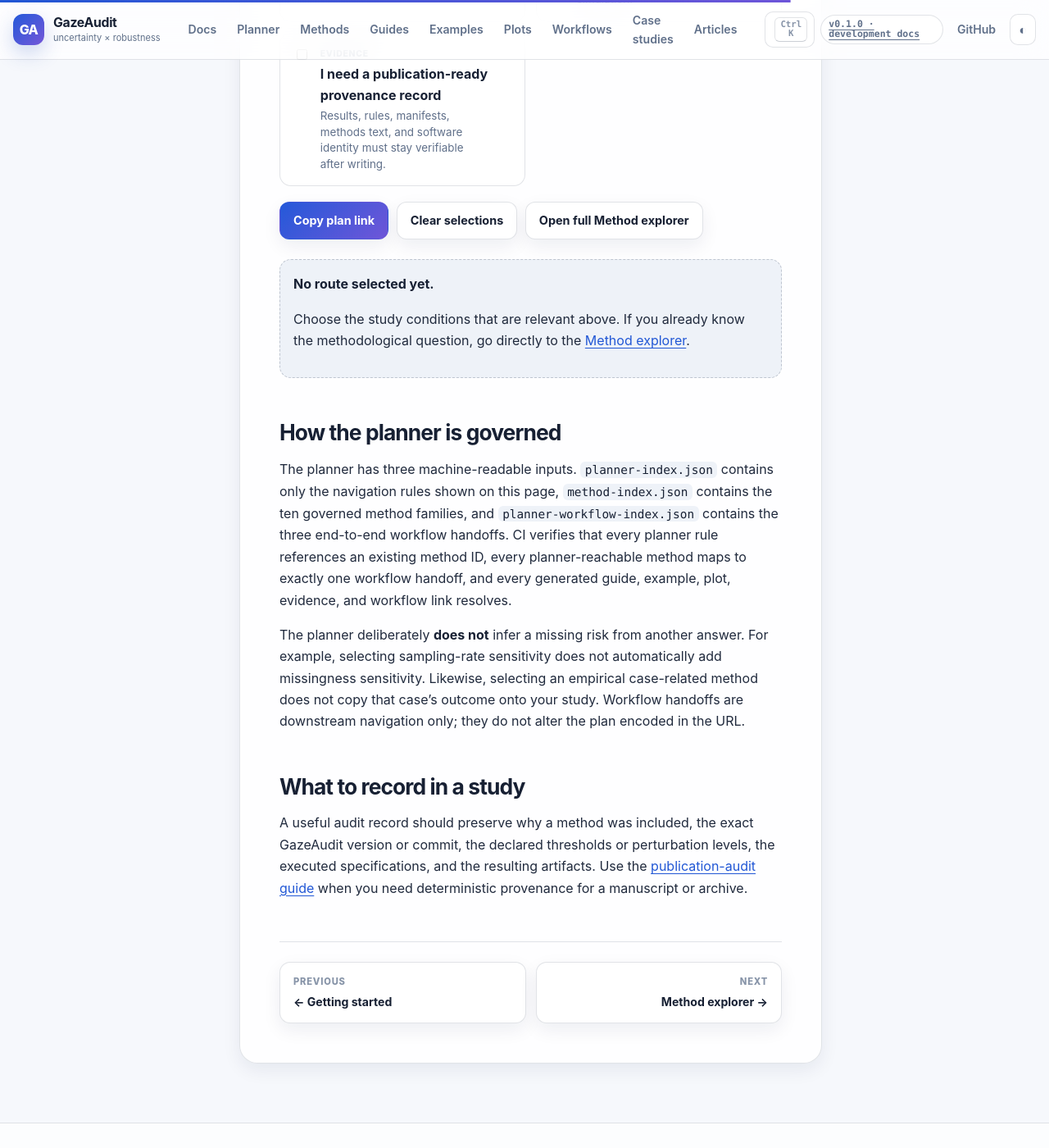
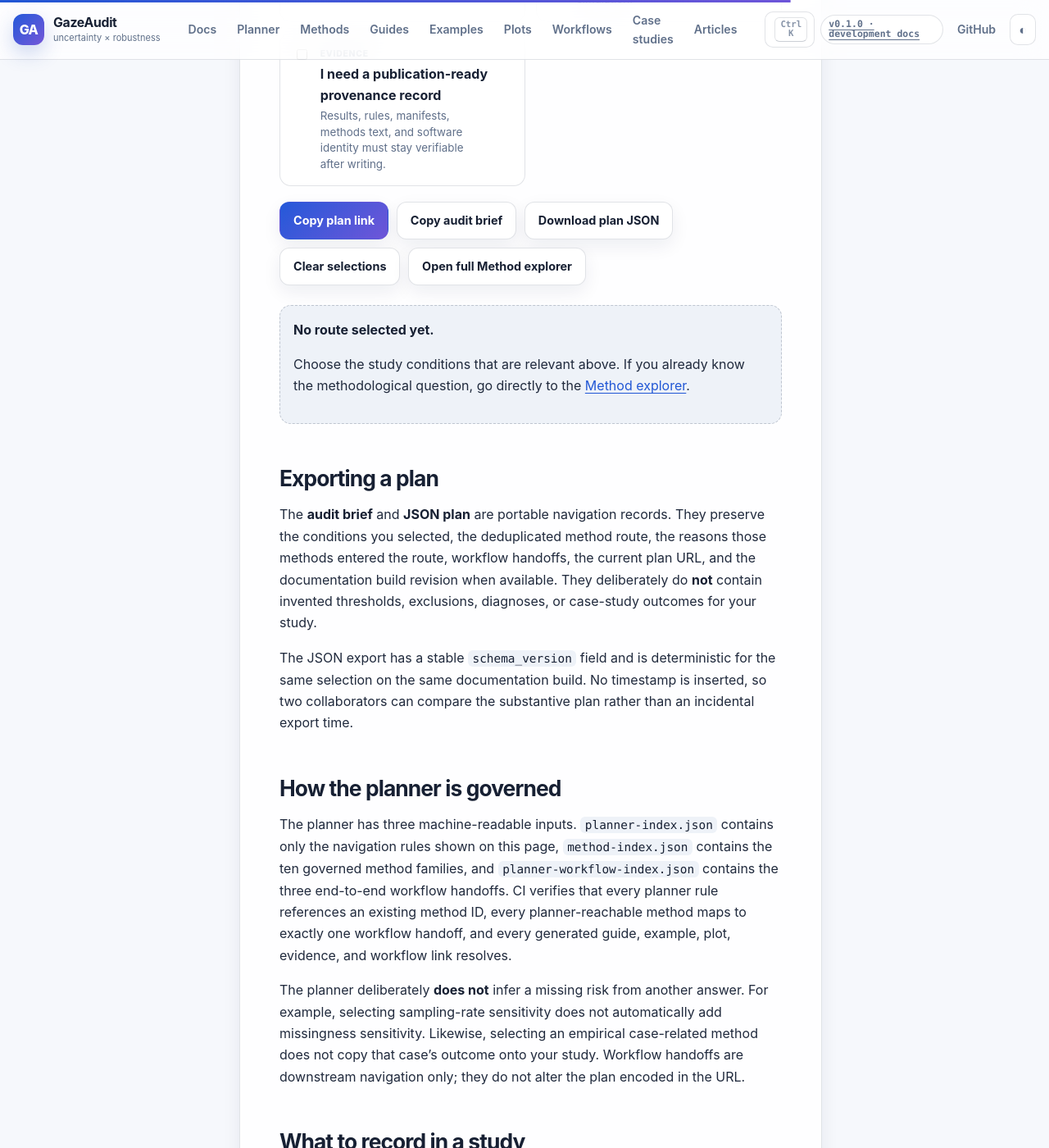
Before and after one commit to stefanosbalaskas/GazeAudit, a Jekyll site: the page built from docs/planner/index.md, in a window 1280 px wide and 1400 px high, scrolled down 1670 px. Shown: the whole window at 82% size. Built offline with Jekyll 4.4.1, drawn with Linux system fonts in a browser that asks for light colours.

Commit message:
docs: add portable planner export controls

```diff
--- a/docs/planner/index.md
+++ b/docs/planner/index.md
@@ -44,9 +44,12 @@ Every recommendation comes from a visible planner rule and points to a method fa
 
   <div class="planner-actions" data-planner-actions hidden>
     <button type="button" class="button primary" data-planner-share>Copy plan link</button>
+    <button type="button" class="button" data-planner-copy-brief>Copy audit brief</button>
+    <button type="button" class="button" data-planner-download-json>Download plan JSON</button>
     <button type="button" class="button" data-planner-clear>Clear selections</button>
     <a class="button" href="{{ '/docs/methods/' | relative_url }}">Open full Method explorer</a>
   </div>
+  <p class="planner-export-status" data-planner-export-status aria-live="polite" hidden></p>
 
   <section class="planner-results" data-planner-results hidden aria-live="polite">
     <div class="planner-results-head">
@@ -76,6 +79,12 @@ Every recommendation comes from a visible planner rule and points to a method fa
   </div>
 </div>
 
+## Exporting a plan
+
+The **audit brief** and **JSON plan** are portable navigation records. They preserve the conditions you selected, the deduplicated method route, the reasons those methods entered the route, workflow handoffs, the current plan URL, and the documentation build revision when available. They deliberately do **not** contain invented thresholds, exclusions, diagnoses, or case-study outcomes for your study.
+
+The JSON export has a stable `schema_version` field and is deterministic for the same selection on the same documentation build. No timestamp is inserted, so two collaborators can compare the substantive plan rather than an incidental export time.
+
 ## How the planner is governed
 
 The planner has three machine-readable inputs. `planner-index.json` contains only the navigation rules shown on this page, `method-index.json` contains the ten governed method families, and `planner-workflow-index.json` contains the three end-to-end workflow handoffs. CI verifies that every planner rule references an existing method ID, every planner-reachable method maps to exactly one workflow handoff, and every generated guide, example, plot, evidence, and workflow link resolves.
```
